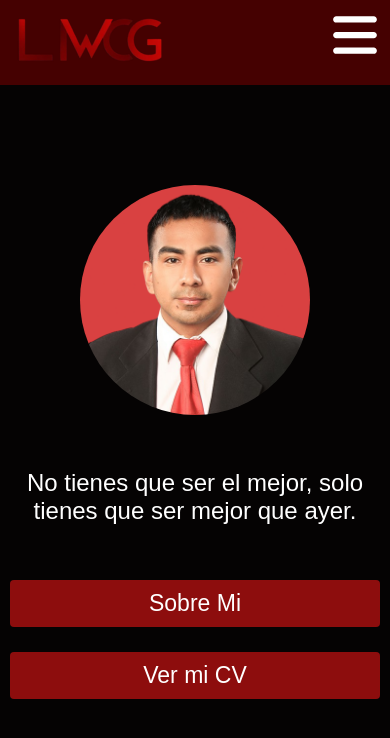
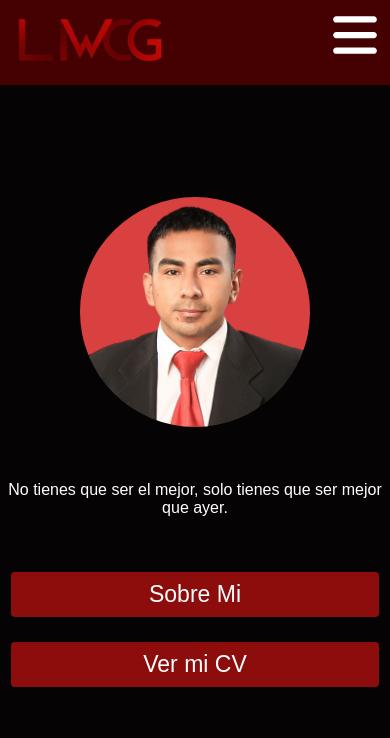
Before and after one commit to LuisCruzGareca/luismiguelcruzgareca, a React (Vite) app: page / in a window 390 px wide. Shown: the top 738 px of the page. Built offline with nearby package versions, Linux system fonts and the light colour scheme.

Commit message:
cambio de tamaño

```diff
--- a/src/css/Movile.css
+++ b/src/css/Movile.css
@@ -258,7 +258,7 @@
     width: 285px;
   }
   .imageLuis .parte2 p {
-    font-size: 24px;
+    font-size: 16px;
   }
   .dentro {
     width: 230px;
@@ -305,7 +305,7 @@
     width: 40px;
   }
   .Botones a {
-    padding: 8px;
+    padding: 7px;
   }
   .mobile_menu a p {
     font-size: 30px;
```
